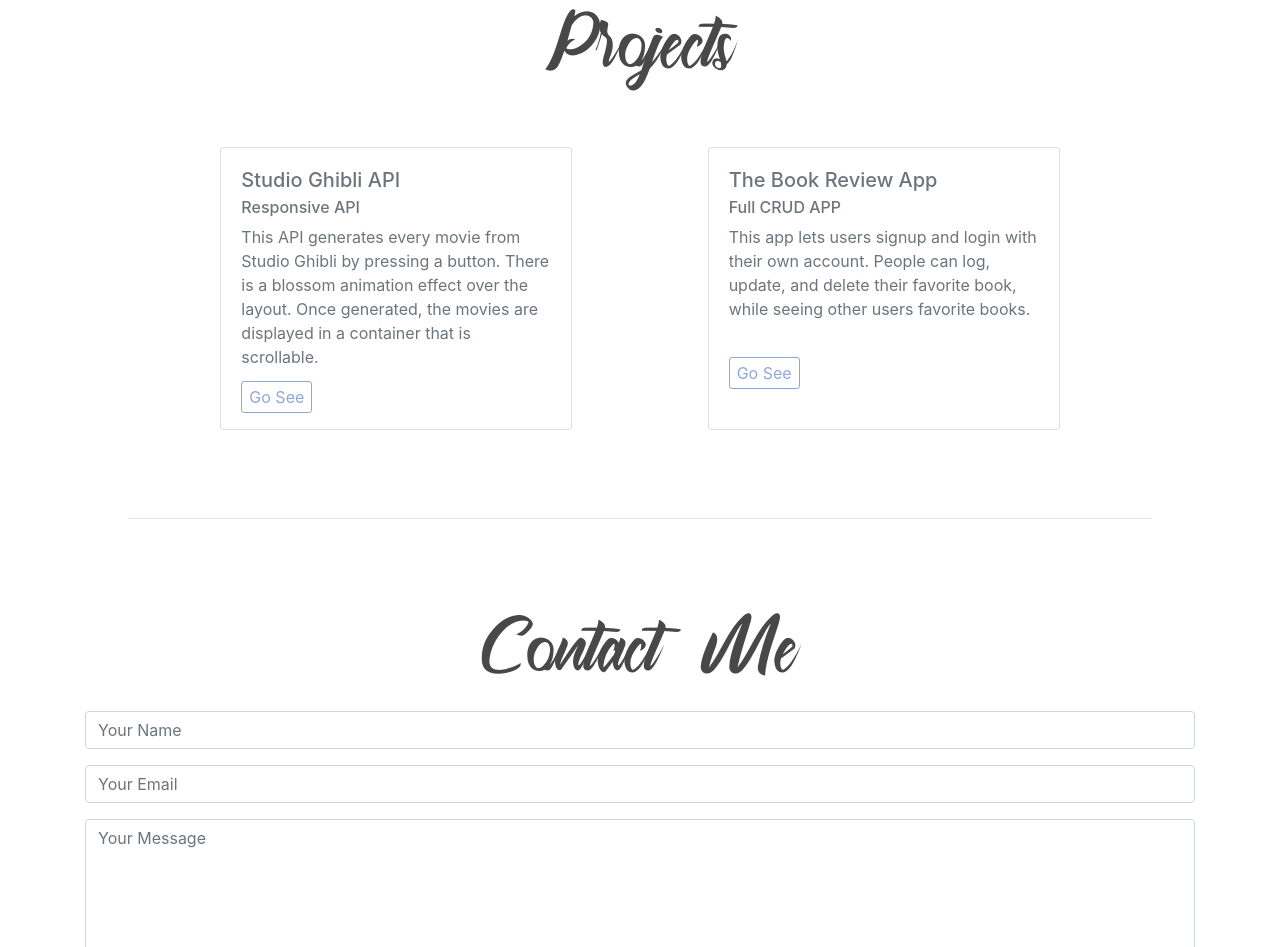
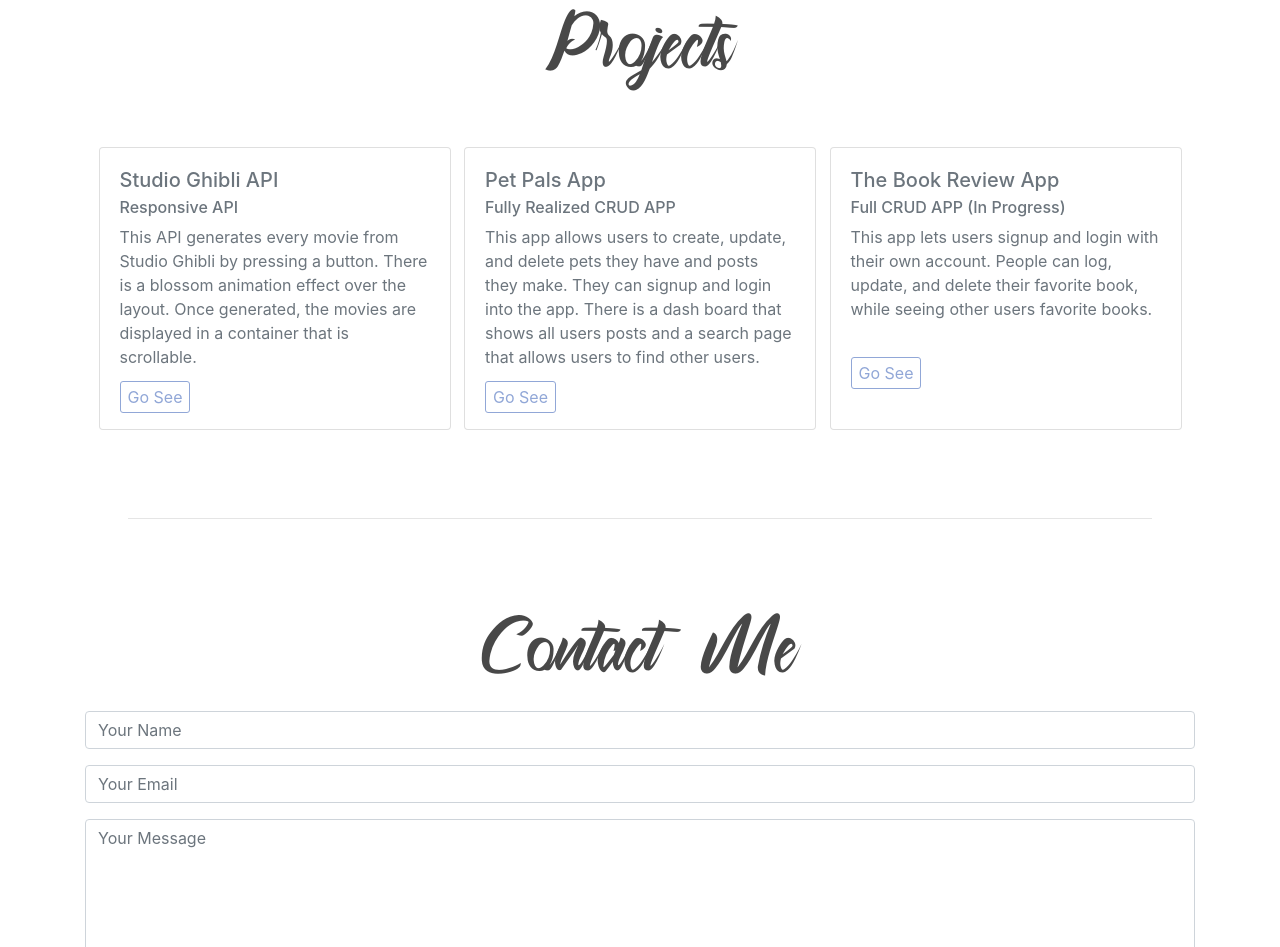
Before and after one commit to taylordickens17/dickenst.github.io, a plain HTML site: page index.html in a window 1280 px wide. Shown: the part 1853-2800 px from the top of the page. Drawn offline with nearby package versions, Linux system fonts and the light colour scheme; files whose address does not match are found by name.

Commit message:
added a project

```diff
--- a/index.html
+++ b/index.html
@@ -163,8 +163,18 @@
             </div>
             <div class="card" style="max-width: 22rem;">
                 <div class="card-body">
+                    <h5 class="card-title">Pet Pals App</h5>
+                    <h6 class="card-subtitle mb-2 text-muted">Fully Realized CRUD APP</h6>
+                    <p class="card-text">This app allows users to create, update, and delete pets they have and posts
+                        they make. They can signup and login into the app. There is a dash board that shows all users
+                        posts and a search page that allows users to find other users.</p>
+                    <a href="https://tat-petpals-client.herokuapp.com/" class="card-link">Go See</a>
+                </div>
+            </div>
+            <div class="card" style="max-width: 22rem;">
+                <div class="card-body">
                     <h5 class="card-title">The Book Review App</h5>
-                    <h6 class="card-subtitle mb-2 text-muted">Full CRUD APP</h6>
+                    <h6 class="card-subtitle mb-2 text-muted">Full CRUD APP (In Progress)</h6>
                     <p class="card-text">This app lets users signup and login with their own account. People can log,
                         update,
                         and delete their favorite book, while seeing other users favorite books.</p>
```
